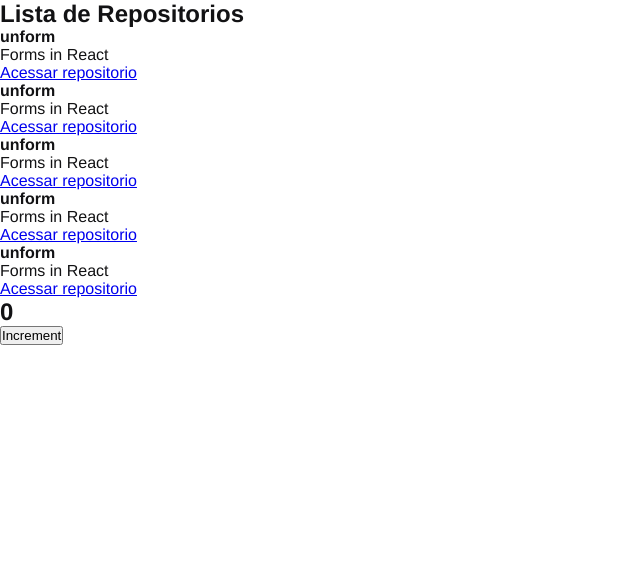
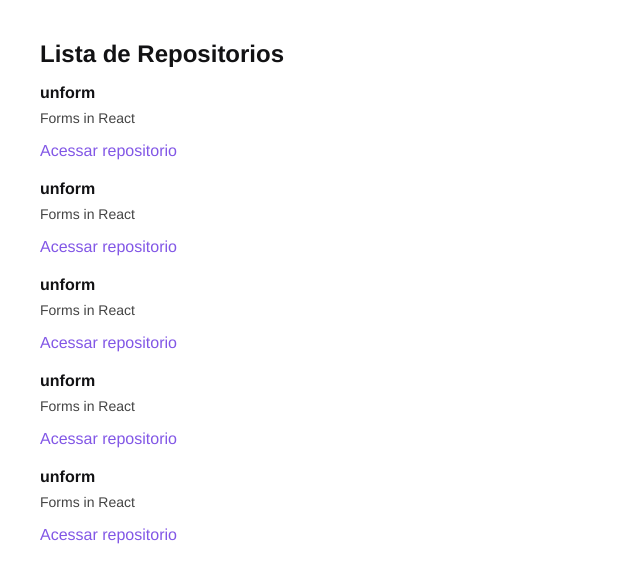
Before and after one commit to Debora7376/Chapter-I, a React app in the folder 01-github-explorer/: page / in a window 1280 px wide. Shown: the top 582 px of the page, without its empty margins (0-640 px from the left). Built offline with nearby package versions, Linux system fonts and the light colour scheme.

Commit message:
Aula 17: Estilização da listagem

```diff
--- a/01-github-explorer/src/App.jsx
+++ b/01-github-explorer/src/App.jsx
@@ -1,11 +1,9 @@
-import { Counter } from "./components/Counter";
 import { RepositoryList } from "./components/RepositoryList";
 import "./styles/global.scss";
-export function App(){
+export function App() {
     return (
     <>
-            <RepositoryList/>
-            <Counter/>
-            </>
-    )
+        <RepositoryList />
+    </>
+    );
 }
--- a/01-github-explorer/src/components/Counter.jsx
+++ /dev/null
@@ -1,24 +0,0 @@
-import { useState } from 'react';
-
-// imutabilidade
-
-// usuarios = ['diego3g', 'diegosf', 'danileao']
-
-// usuarios.push('rafacamarda')
-
-// novoUsuario = [...usuarios, 'rafacamarda']
-
-export function Counter() {
-  const [counter, setCounter] = useState(0);
-
-  function increment() {
-    setCounter(counter + 1);
-  }
-
-  return (
-    <div>
-      <h2>{counter}</h2>
-      <button type="button" onClick={increment}>Increment</button>
-    </div>
-  );
-}
--- a/01-github-explorer/src/components/RepositoryList.jsx
+++ b/01-github-explorer/src/components/RepositoryList.jsx
@@ -1,10 +1,12 @@
 import { RepositoryItem } from "./RepositoryItem";
 
+import '../styles/repositories.scss'
+
 const repository = {
-  name: 'unform',
-  description: 'Forms in React',
-  link: 'https://github.com/unform/unform'
-}
+  name: "unform",
+  description: "Forms in React",
+  link: "https://github.com/unform/unform",
+};
 
 export function RepositoryList() {
   return (
@@ -12,8 +14,8 @@
       <h1>Lista de Repositorios</h1>
 
       <ul>
-                <RepositoryItem repository={repository}/>
-                <RepositoryItem repository={repository}/>
+        <RepositoryItem repository={repository} />
+        <RepositoryItem repository={repository} />
         <RepositoryItem repository={repository} />
         <RepositoryItem repository={repository} />
         <RepositoryItem repository={repository} />
--- /dev/null
+++ b/01-github-explorer/src/styles/repositories.scss
@@ -0,0 +1,30 @@
+section.repository-list {
+  margin: 40px;
+
+    h1 {
+      margin-bottom: 16px;
+    }
+
+    ul {
+      list-style: none;
+
+      li {
+        & + li {
+          margin-top: 20px;
+        }
+
+        p {
+          font-size: 14px;
+          color: #444;
+          margin-top: 8px;
+        }
+
+        a {
+          display: inline-block;
+          margin-top: 16px;
+          text-decoration: none;
+          color: #8257e6;
+        }
+      }
+    }
+}
```
Lines whose indentation alone changed are shown as unchanged.
